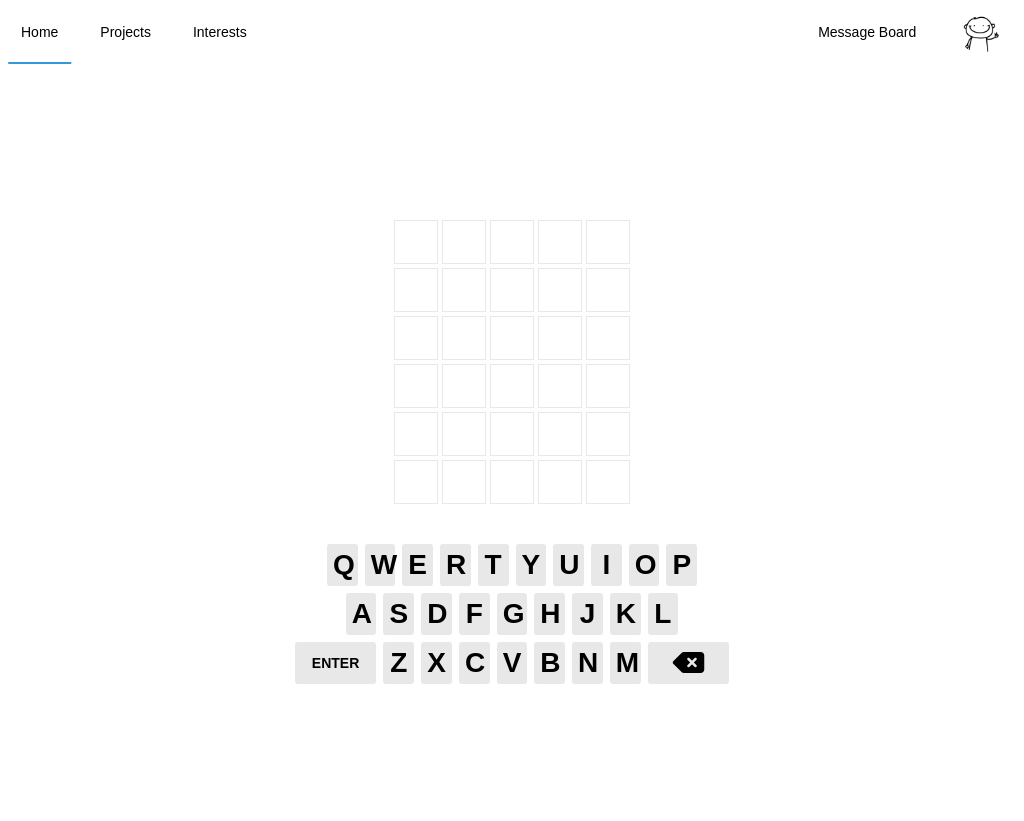
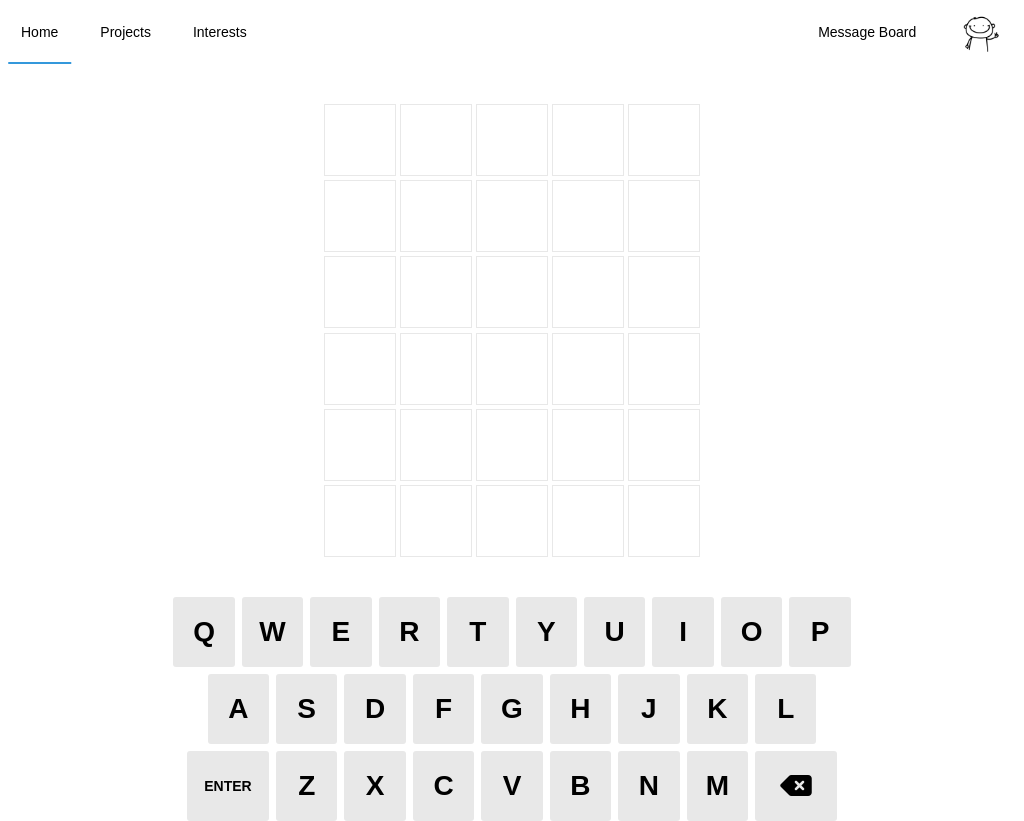
Before and after one commit to lzx0925/personal_page_frontend, a React (Create React App) app: page /wordle in a window 1024 px wide. Before the commit the page ends 800 px from the top, so only its background shows below. Built offline with nearby package versions, Linux system fonts and the light colour scheme; no server answers.

Commit message:
change style

```diff
--- a/src/components/game/wordle/style.css
+++ b/src/components/game/wordle/style.css
@@ -404,7 +404,7 @@
     width: 6rem;
   }
   #wordle > .input > .words > .word > .letter-text {
-    font-size: 5rem;
+    font-size: 4rem;
   }
   .keyboard-row {
     height: 6rem;
@@ -433,17 +433,17 @@
 /* Styles for PC devices */
 @media screen and (min-width: 993px) and (max-width: 1200px) {
   #wordle > .input > .words > .word {
-    height: 3rem;
-    width: 3rem;
+    height: 5rem;
+    width: 5rem;
   }
   #wordle > .input > .words > .word > .letter-text {
-    font-size: 2rem;
+    font-size: 4rem;
   }
   .keyboard-row {
-    height: 3rem;
+    height: 5rem;
   }
   .keyboard-button {
-    width: 3vw;
+    width: 6vw;
   }
 
   .keyboard-button.enter,
```
